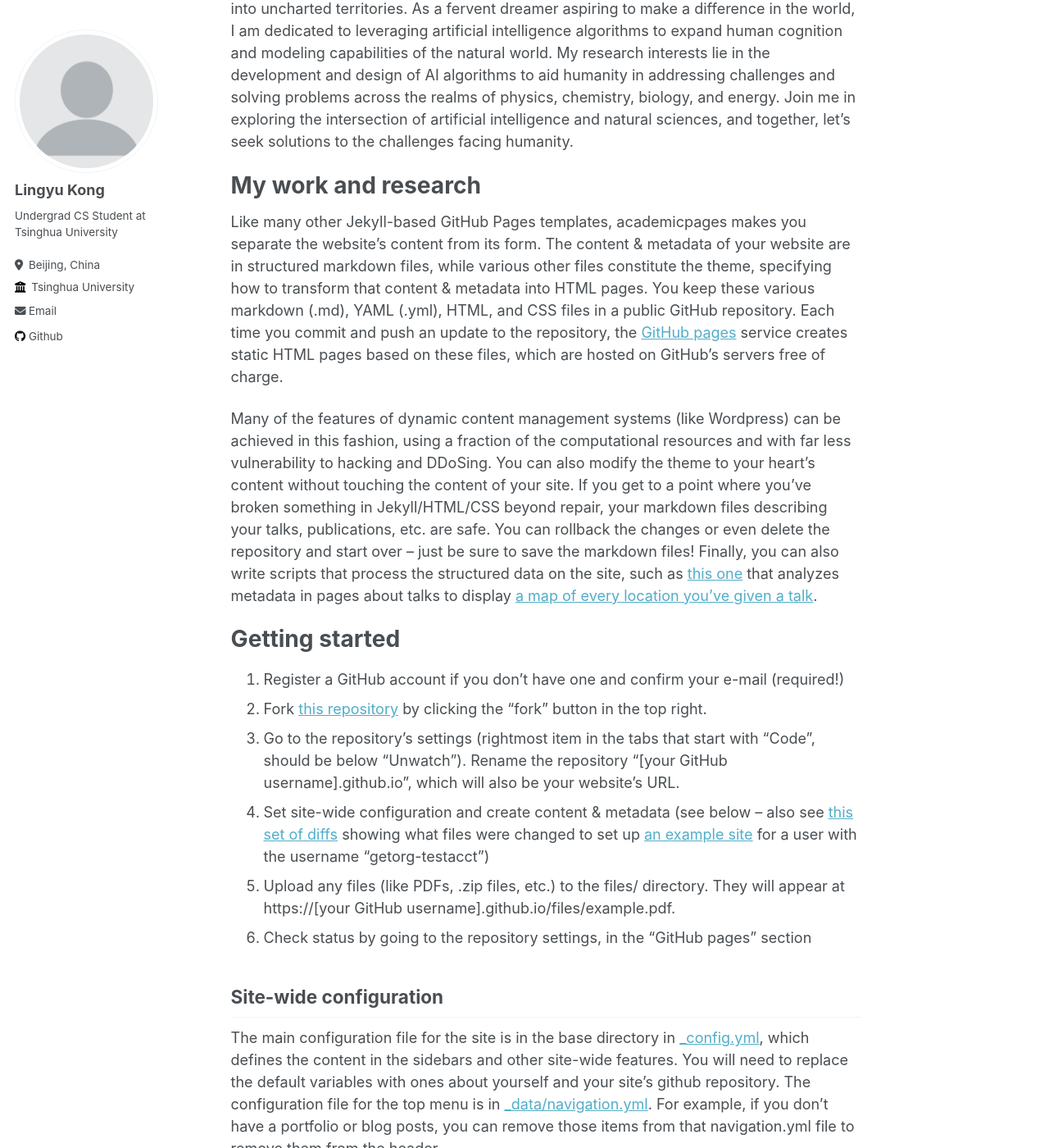
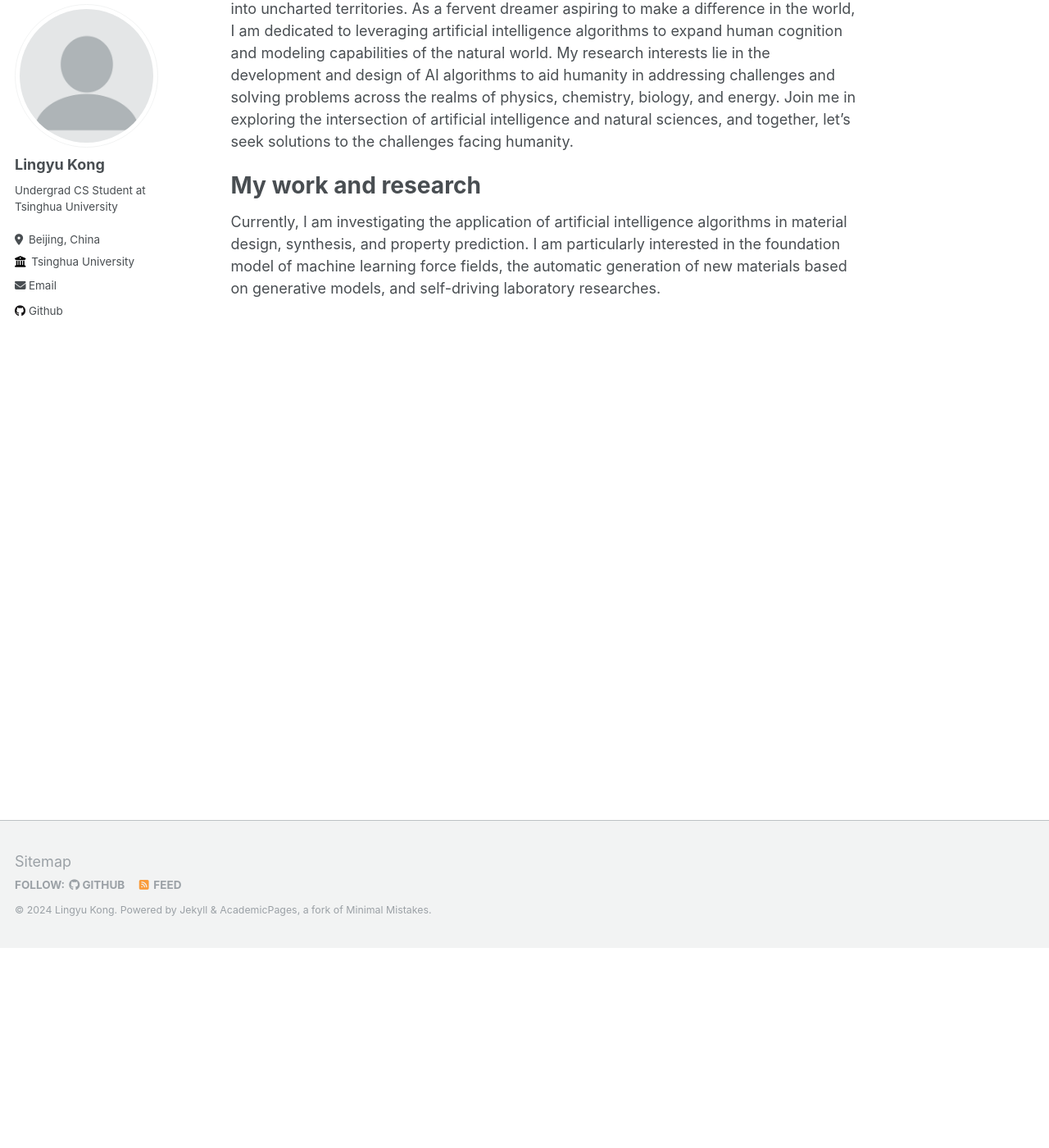
Before and after one commit to Lingyu-Kong/Lingyu-Kong.github.io, a Jekyll site: the page built from _pages/about.md, in a window 1280 px wide and 1400 px high, scrolled down 244 px. Shown: the whole window at 82% size. Built offline with Jekyll 4.4.1, drawn with Linux system fonts in a browser that asks for light colours; some of the changed text lies outside the part shown.

Commit message:
update about

```diff
--- a/_pages/about.md
+++ b/_pages/about.md
@@ -11,39 +11,4 @@ Hi! I am Lingyu Kong, a senior student majoring in Computer Science and Technolo
 
 My work and research
 ======
-Like many other Jekyll-based GitHub Pages templates, academicpages makes you separate the website's content from its form. The content & metadata of your website are in structured markdown files, while various other files constitute the theme, specifying how to transform that content & metadata into HTML pages. You keep these various markdown (.md), YAML (.yml), HTML, and CSS files in a public GitHub repository. Each time you commit and push an update to the repository, the [GitHub pages](https://pages.github.com/) service creates static HTML pages based on these files, which are hosted on GitHub's servers free of charge.
-
-Many of the features of dynamic content management systems (like Wordpress) can be achieved in this fashion, using a fraction of the computational resources and with far less vulnerability to hacking and DDoSing. You can also modify the theme to your heart's content without touching the content of your site. If you get to a point where you've broken something in Jekyll/HTML/CSS beyond repair, your markdown files describing your talks, publications, etc. are safe. You can rollback the changes or even delete the repository and start over -- just be sure to save the markdown files! Finally, you can also write scripts that process the structured data on the site, such as [this one](https://github.com/academicpages/academicpages.github.io/blob/master/talkmap.ipynb) that analyzes metadata in pages about talks to display [a map of every location you've given a talk](https://academicpages.github.io/talkmap.html).
-
-Getting started
-======
-1. Register a GitHub account if you don't have one and confirm your e-mail (required!)
-1. Fork [this repository](https://github.com/academicpages/academicpages.github.io) by clicking the "fork" button in the top right.
-1. Go to the repository's settings (rightmost item in the tabs that start with "Code", should be below "Unwatch"). Rename the repository "[your GitHub username].github.io", which will also be your website's URL.
-1. Set site-wide configuration and create content & metadata (see below -- also see [this set of diffs](http://archive.is/3TPas) showing what files were changed to set up [an example site](https://getorg-testacct.github.io) for a user with the username "getorg-testacct")
-1. Upload any files (like PDFs, .zip files, etc.) to the files/ directory. They will appear at https://[your GitHub username].github.io/files/example.pdf.
-1. Check status by going to the repository settings, in the "GitHub pages" section
-
-Site-wide configuration
-------
-The main configuration file for the site is in the base directory in [_config.yml](https://github.com/academicpages/academicpages.github.io/blob/master/_config.yml), which defines the content in the sidebars and other site-wide features. You will need to replace the default variables with ones about yourself and your site's github repository. The configuration file for the top menu is in [_data/navigation.yml](https://github.com/academicpages/academicpages.github.io/blob/master/_data/navigation.yml). For example, if you don't have a portfolio or blog posts, you can remove those items from that navigation.yml file to remove them from the header.
-
-Create content & metadata
-------
-For site content, there is one markdown file for each type of content, which are stored in directories like _publications, _talks, _posts, _teaching, or _pages. For example, each talk is a markdown file in the [_talks directory](https://github.com/academicpages/academicpages.github.io/tree/master/_talks). At the top of each markdown file is structured data in YAML about the talk, which the theme will parse to do lots of cool stuff. The same structured data about a talk is used to generate the list of talks on the [Talks page](https://academicpages.github.io/talks), each [individual page](https://academicpages.github.io/talks/2012-03-01-talk-1) for specific talks, the talks section for the [CV page](https://academicpages.github.io/cv), and the [map of places you've given a talk](https://academicpages.github.io/talkmap.html) (if you run this [python file](https://github.com/academicpages/academicpages.github.io/blob/master/talkmap.py) or [Jupyter notebook](https://github.com/academicpages/academicpages.github.io/blob/master/talkmap.ipynb), which creates the HTML for the map based on the contents of the _talks directory).
-
-**Markdown generator**
-
-I have also created [a set of Jupyter notebooks](https://github.com/academicpages/academicpages.github.io/tree/master/markdown_generator
-) that converts a CSV containing structured data about talks or presentations into individual markdown files that will be properly formatted for the academicpages template. The sample CSVs in that directory are the ones I used to create my own personal website at stuartgeiger.com. My usual workflow is that I keep a spreadsheet of my publications and talks, then run the code in these notebooks to generate the markdown files, then commit and push them to the GitHub repository.
-
-How to edit your site's GitHub repository
-------
-Many people use a git client to create files on their local computer and then push them to GitHub's servers. If you are not familiar with git, you can directly edit these configuration and markdown files directly in the github.com interface. Navigate to a file (like [this one](https://github.com/academicpages/academicpages.github.io/blob/master/_talks/2012-03-01-talk-1.md) and click the pencil icon in the top right of the content preview (to the right of the "Raw | Blame | History" buttons). You can delete a file by clicking the trashcan icon to the right of the pencil icon. You can also create new files or upload files by navigating to a directory and clicking the "Create new file" or "Upload files" buttons.
-
-Example: editing a markdown file for a talk
-![Editing a markdown file for a talk](/images/editing-talk.png)
-
-For more info
-------
-More info about configuring academicpages can be found in [the guide](https://academicpages.github.io/markdown/). The [guides for the Minimal Mistakes theme](https://mmistakes.github.io/minimal-mistakes/docs/configuration/) (which this theme was forked from) might also be helpful.
+Currently, I am investigating the application of artificial intelligence algorithms in material design, synthesis, and property prediction. I am particularly interested in the foundation model of machine learning force fields, the automatic generation of new materials based on generative models, and self-driving laboratory researches.
```
